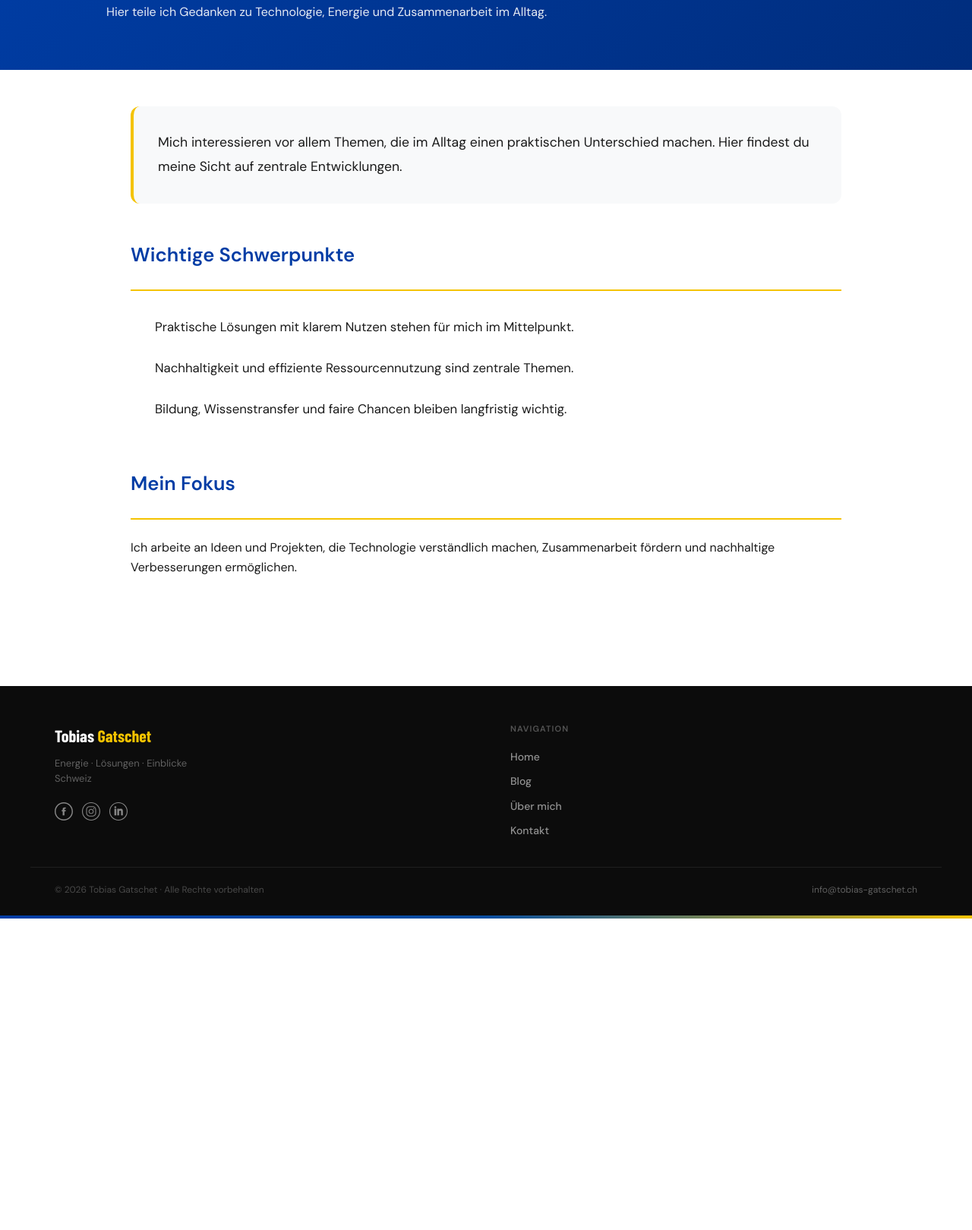
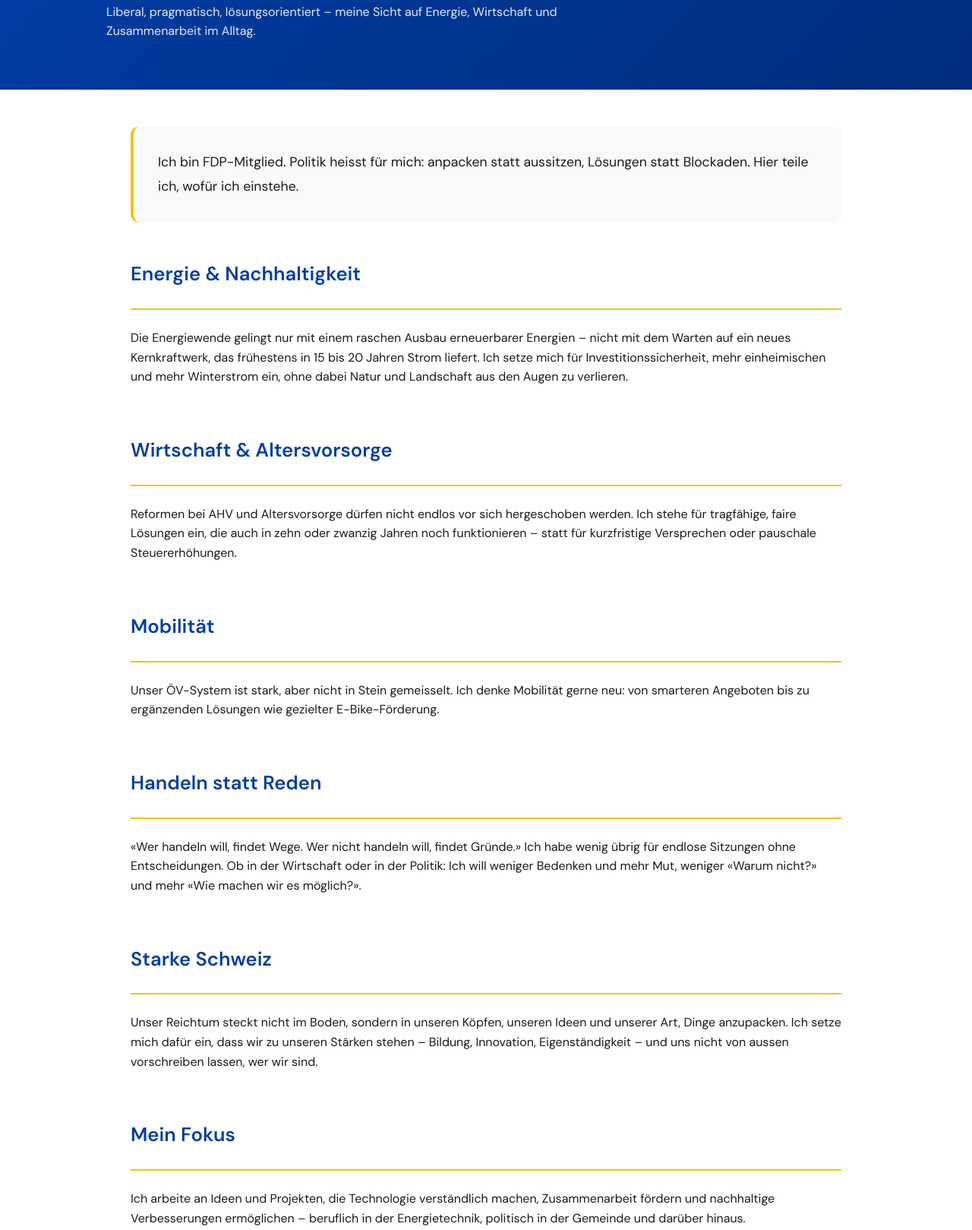
Before and after one commit to saibottob/tobias_webpage, an Eleventy site: page webseite_2024/src/politics.html in a window 1280 px wide. Shown: the part 189-1808 px from the top of the page at 76% size. Before the commit the page ends 1398 px from the top, so only its background shows below. Built offline with nearby package versions, Linux system fonts and the light colour scheme; Eleventy itself is replaced by a stand-in of ours; files that its build step writes are made by us from their sources; a web font is replaced by a local one.

Commit message:
Add launch configuration, update permissions, and enhance content in aboutme and politics pages

```diff
--- a/webseite_2024/src/css/home.css
+++ b/webseite_2024/src/css/home.css
@@ -592,6 +592,8 @@
   align-items: flex-start;
   gap: 18px;
   transition: background 150ms;
+  color: inherit;
+  text-decoration: none;
 }
 
 .about-pillar:hover {
--- a/webseite_2024/src/politics.html
+++ b/webseite_2024/src/politics.html
@@ -9,8 +9,8 @@ politicscss: true
   <div class="page-hero-content">
     <h1>Meine Perspektiven</h1>
     <p>
-      Hier teile ich Gedanken zu Technologie, Energie und Zusammenarbeit im
-      Alltag.
+      Liberal, pragmatisch, lösungsorientiert – meine Sicht auf Energie,
+      Wirtschaft und Zusammenarbeit im Alltag.
     </p>
   </div>
 </section>
@@ -18,26 +18,55 @@ politicscss: true
 <section class="politics">
   <h1>Perspektiven</h1>
   <p>
-    Mich interessieren vor allem Themen, die im Alltag einen praktischen
-    Unterschied machen. Hier findest du meine Sicht auf zentrale Entwicklungen.
+    Ich bin FDP-Mitglied. Politik heisst für mich: anpacken statt aussitzen,
+    Lösungen statt Blockaden. Hier teile ich, wofür ich einstehe.
   </p>
 
-  <h2>Wichtige Schwerpunkte</h2>
-  <ul>
-    <li>
-      Praktische Lösungen mit klarem Nutzen stehen für mich im Mittelpunkt.
-    </li>
-    <li>
-      Nachhaltigkeit und effiziente Ressourcennutzung sind zentrale Themen.
-    </li>
-    <li>
-      Bildung, Wissenstransfer und faire Chancen bleiben langfristig wichtig.
-    </li>
-  </ul>
+  <h2>Energie &amp; Nachhaltigkeit</h2>
+  <p>
+    Die Energiewende gelingt nur mit einem raschen Ausbau erneuerbarer
+    Energien – nicht mit dem Warten auf ein neues Kernkraftwerk, das
+    frühestens in 15 bis 20 Jahren Strom liefert. Ich setze mich für
+    Investitionssicherheit, mehr einheimischen und mehr Winterstrom ein, ohne
+    dabei Natur und Landschaft aus den Augen zu verlieren.
+  </p>
+
+  <h2>Wirtschaft &amp; Altersvorsorge</h2>
+  <p>
+    Reformen bei AHV und Altersvorsorge dürfen nicht endlos vor sich
+    hergeschoben werden. Ich stehe für tragfähige, faire Lösungen ein, die
+    auch in zehn oder zwanzig Jahren noch funktionieren – statt für
+    kurzfristige Versprechen oder pauschale Steuererhöhungen.
+  </p>
+
+  <h2>Mobilität</h2>
+  <p>
+    Unser ÖV-System ist stark, aber nicht in Stein gemeisselt. Ich denke
+    Mobilität gerne neu: von smarteren Angeboten bis zu ergänzenden Lösungen
+    wie gezielter E-Bike-Förderung.
+  </p>
+
+  <h2>Handeln statt Reden</h2>
+  <p>
+    «Wer handeln will, findet Wege. Wer nicht handeln will, findet Gründe.»
+    Ich habe wenig übrig für endlose Sitzungen ohne Entscheidungen. Ob in der
+    Wirtschaft oder in der Politik: Ich will weniger Bedenken und mehr Mut,
+    weniger «Warum nicht?» und mehr «Wie machen wir es möglich?».
+  </p>
+
+  <h2>Starke Schweiz</h2>
+  <p>
+    Unser Reichtum steckt nicht im Boden, sondern in unseren Köpfen, unseren
+    Ideen und unserer Art, Dinge anzupacken. Ich setze mich dafür ein, dass
+    wir zu unseren Stärken stehen – Bildung, Innovation, Eigenständigkeit –
+    und uns nicht von aussen vorschreiben lassen, wer wir sind.
+  </p>
 
   <h2>Mein Fokus</h2>
   <p>
     Ich arbeite an Ideen und Projekten, die Technologie verständlich machen,
-    Zusammenarbeit fördern und nachhaltige Verbesserungen ermöglichen.
+    Zusammenarbeit fördern und nachhaltige Verbesserungen ermöglichen –
+    beruflich in der Energietechnik, politisch in der Gemeinde und darüber
+    hinaus.
   </p>
 </section>
```
Also changed, not shown: webseite_2024/src/aboutme.html (+14 -0 lines), webseite_2024/src/index.html (+10 -2 lines), .claude/launch.json (added), .claude/settings.local.json.
